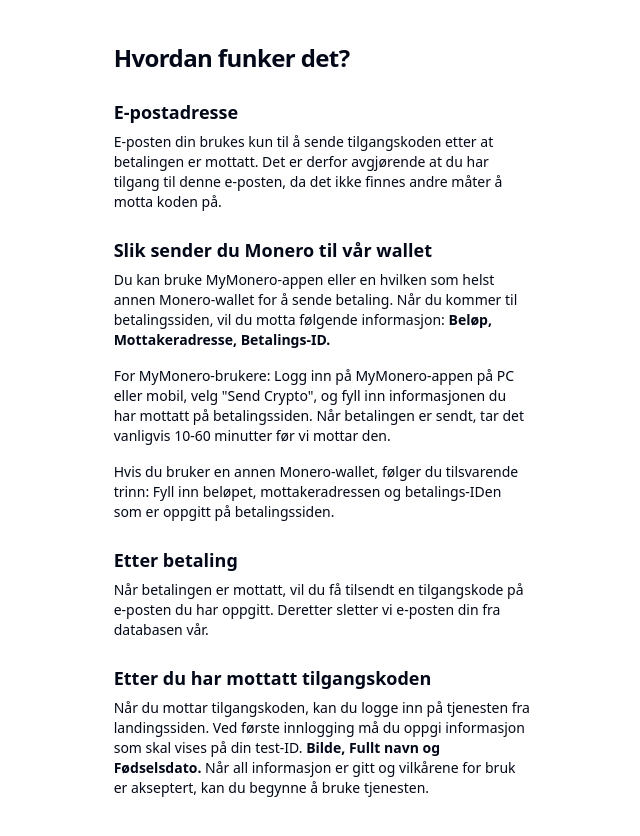
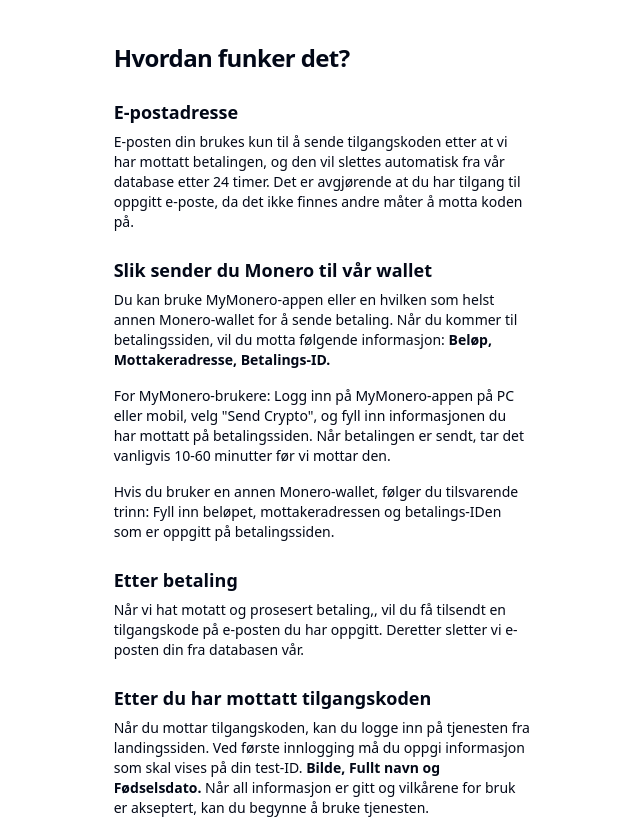
Before and after one commit to 24-20/dinid-react, a React (Vite) app in the folder frontend/: page /contact in a window 1280 px wide. Shown: the part 500-1336 px from the top of the page, without its empty margins (318-958 px from the left). Built offline with nearby package versions, Linux system fonts and the light colour scheme.

Commit message:
updating type, and bugs

```diff
--- a/frontend/src/components/MultiStepForm.tsx
+++ b/frontend/src/components/MultiStepForm.tsx
@@ -305,7 +305,7 @@ function SendCryptoStep() {
       <div className={'flex flex-col space-y-2 text-sm'}>
           <div>
 
-            <p className=' text-blue-500'>Når betaling er mottatt og prosesert
+            <p className=' text-blue-500'>Når vi hat motatt og prosesert betaling,
                vil vi sende tilgangskoden til <span className=' font-semibold'>{values.zodemail.email}</span></p>
           </div>
         </div>
--- a/frontend/src/firebase/firebaseUtils.ts
+++ b/frontend/src/firebase/firebaseUtils.ts
@@ -198,7 +198,6 @@ async function AddMessageUser (email:string | undefined,msg:string | undefined)
     console.log(prevmsgs?.data())
     const id = nanoid()
     if (prevmsgs?.data()) {
-        console.log('updating')
         console.log(JSON.stringify({[id]:msg}))
         await setDoc(doc(userref, id), {
             ...prevmsgs.data(),
--- a/frontend/src/pages/Contact.tsx
+++ b/frontend/src/pages/Contact.tsx
@@ -29,8 +29,8 @@ const Contact = () => {
                 </TypographyH3>
                 <h5 className="text-lg font-bold mb-1.5">E-postadresse </h5>
                   <p className="text-sm">
-              E-posten din brukes kun til å sende tilgangskoden etter at betalingen er mottatt. Det er derfor avgjørende at du har
-              tilgang til denne e-posten, da det ikke finnes andre måter å motta koden på.
+                    E-posten din brukes kun til å sende tilgangskoden etter at vi har mottatt betalingen, og den vil slettes automatisk fra vår database etter 24 timer.
+                    Det er avgjørende at du har tilgang til oppgitt e-poste, da det ikke finnes andre måter å motta koden på.
                   </p>
 
                   <h5 className="text-lg font-bold mb-1.5 mt-6">Slik sender du Monero til vår wallet</h5>
@@ -49,7 +49,7 @@ const Contact = () => {
 
                   <h5 className="text-lg font-bold mb-1.5 mt-6">Etter betaling</h5>
                   <p className="text-sm">
-                    Når betalingen er mottatt, vil du få tilsendt en tilgangskode på e-posten du har oppgitt. Deretter sletter vi e-posten din fra databasen vår.
+                    Når vi hat motatt og prosesert betaling,, vil du få tilsendt en tilgangskode på e-posten du har oppgitt. Deretter sletter vi e-posten din fra databasen vår.
                   </p>
 
                   <h5 className="text-lg font-bold mb-1.5 mt-6">Etter du har mottatt tilgangskoden</h5>
@@ -96,7 +96,7 @@ const Contact = () => {
                   <AccordionItem value="item-4">
                     <AccordionTrigger>Jeg har ikke MyMonero konto.</AccordionTrigger>
                     <AccordionContent>
-                    <span className=" font-bold">MyMonero konto kan settes opp på 5 min eller du kan betale med kontant</span>
+                    <span className=" font-bold">Du kan bruke hvordan som helst Monero wallet eller sette opp en MyMonero konto helt enkelt på 5 min. I tilleg kan betale med kontant</span>
                     <br />
 
                     </AccordionContent>
```
